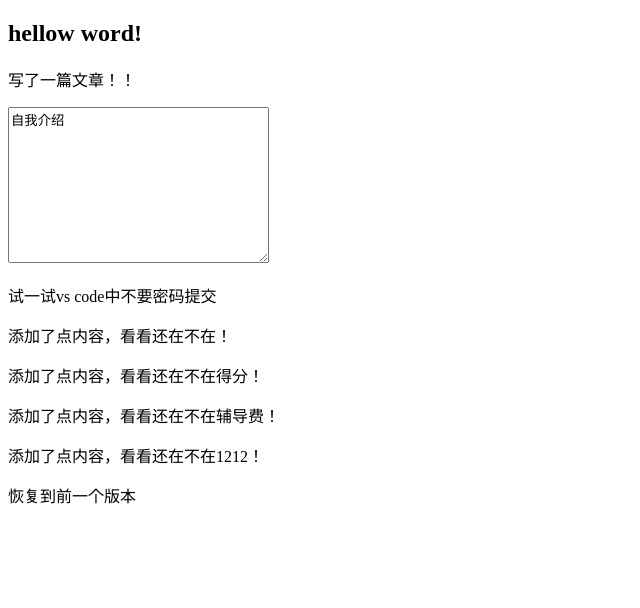
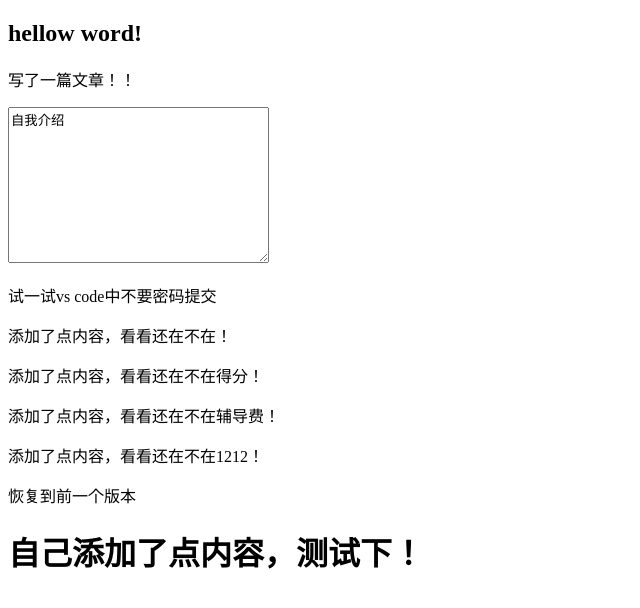
Before and after one commit to A-tongmu/demo, a plain HTML site: page index.html in a window 1280 px wide. Shown: the whole page, without its empty margins (0-640 px from the left). Drawn offline with Linux system fonts and the light colour scheme.

Commit message:
测试下

```diff
--- a/index.html
+++ b/index.html
@@ -16,5 +16,6 @@
     <p>添加了点内容，看看还在不在辅导费！</p>
     <p>添加了点内容，看看还在不在1212！</p>
     <p>恢复到前一个版本</p>
+    <h1>自己添加了点内容，测试下！</h1>
 </body>
 </html>
```
